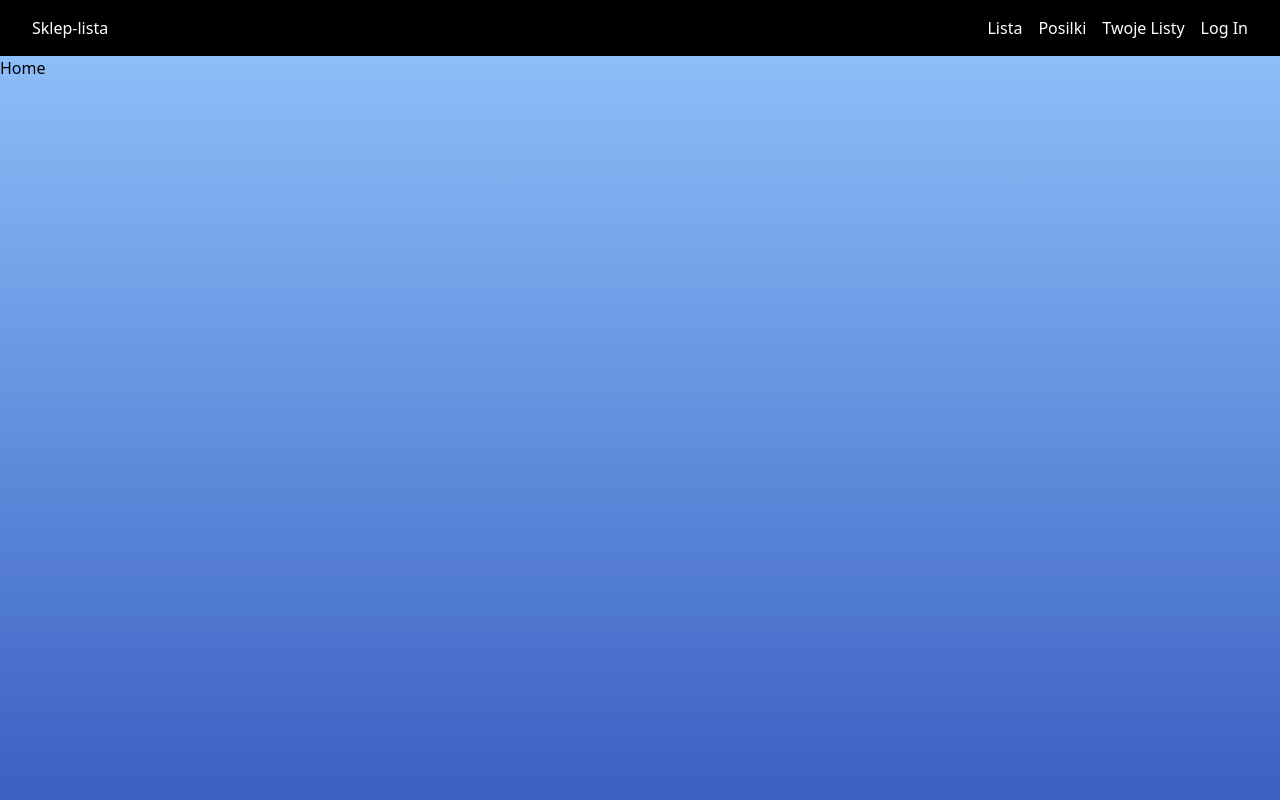
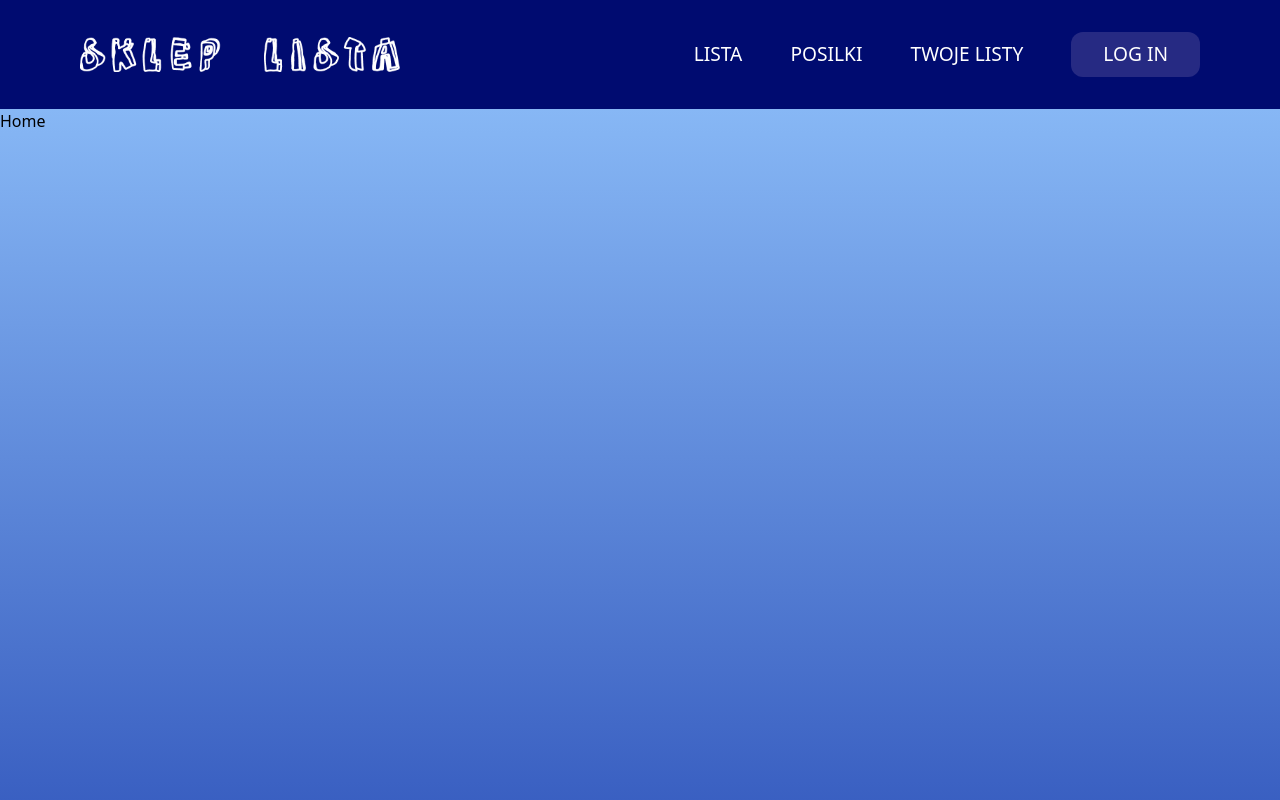
Before and after one commit to ArturPawelski/shopping-list, a React (Create React App) app: page / in a window 1280 px wide. Shown: the top 800 px of the page. Built offline with nearby package versions, Linux system fonts and the light colour scheme.

Commit message:
burger menu

```diff
--- a/src/components/Navbar.jsx
+++ b/src/components/Navbar.jsx
@@ -1,24 +1,31 @@
 import React from 'react'
 import { Link } from 'react-router-dom'
-
+import Logo from '../images/SKLEP-nav.png'
+import { FiMenu } from 'react-icons/fi'
 
 
 
 const Navbar = () => {
     return (
         <div className='w-full '>
-            <nav className='flex bg-black text-white justify-between py-4 px-8 '>
+            <nav className='flex text-white bg-[#000B70] justify-between py-8 px-20 uppercase items-center gap-4'>
 
-                <Link to="/"> Sklep-lista </Link>
+                <Link to="/"> <img src={Logo} alt="" className='w-[20rem] lg:w-[20rem]' /> </Link>
 
-                <ul className='flex gap-4'>
+                <ul className='hidden  lg:flex lg:gap-12 lg:text-[1.2rem] lg:items-center'>
 
                     <li> <Link to="/lista"> Lista </Link></li>
                     <li> <Link to="/posilki"> Posilki </Link> </li>
                     <li> <Link to="/twojelisty"> Twoje Listy </Link>  </li>
-                    <li> <Link to="/login"> Log In </Link> </li>
+                    <li className='bg-[#262A83] py-2 px-8 rounded-xl'> <Link to="/login"> Log In </Link> </li>
 
                 </ul>
+
+                <FiMenu size={30} className='lg:hidden' />
+
+
+
+
 
             </nav>
         </div>
```
Also changed, not shown: src/images/SKLEP-LISTA-footer.png (renamed from src/images/SKLEP LISTA footer.png), src/images/SKLEP-nav.png (renamed from src/images/SKLEP LISTAlogo nav.png).
